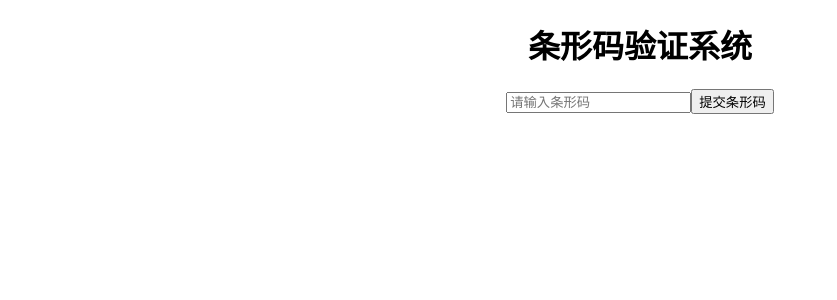
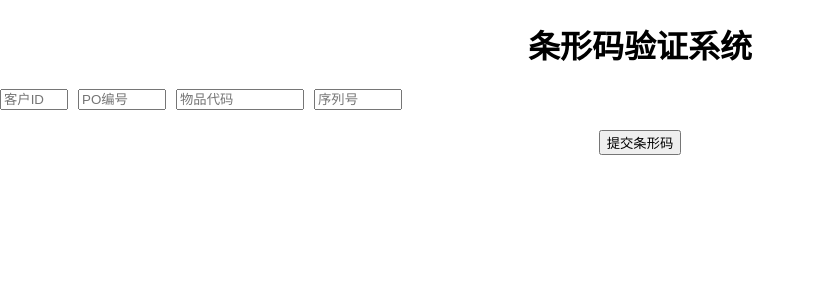
Before and after one commit to pipeapplenan/barcodetest, a React (Create React App) app: page / in a window 1280 px wide. Shown: the top 300 px of the page, without its empty margins (0-837 px from the left). Built offline with nearby package versions, Linux system fonts and the light colour scheme.

Commit message:
change barcode input format

```diff
--- a/src/page/BarcodeScanner.js
+++ b/src/page/BarcodeScanner.js
@@ -1,8 +1,18 @@
 /* global wx */
-import React, { useState, useEffect } from "react";
+
+import React, { useState, useEffect, useRef } from "react";
 
 const BarcodeScanner = () => {
-  const [barcode, setBarcode] = useState(""); // 用于存储输入的条形码
+  // 用于存储用户输入的各个字段
+  const [customerId, setCustomerId] = useState("");
+  const [poNumber, setPoNumber] = useState("");
+  const [itemCode, setItemCode] = useState("");
+  const [serialNumber, setSerialNumber] = useState("");
+
+  // 定义输入框的引用
+  const poNumberRef = useRef(null);
+  const itemCodeRef = useRef(null);
+  const serialNumberRef = useRef(null);
 
   useEffect(() => {
     // 引入微信JS-SDK
@@ -26,16 +36,47 @@ const BarcodeScanner = () => {
     loadWeChatSDK();
   }, []);
 
-  // 手动输入条形码后，点击按钮进行验证
+  // 处理输入并在达到限制时跳到下一个输入框
+  const handleCustomerIdChange = (e) => {
+    setCustomerId(e.target.value);
+    if (e.target.value.length === 2) {
+      poNumberRef.current.focus();
+    }
+  };
+
+  const handlePoNumberChange = (e) => {
+    setPoNumber(e.target.value);
+    if (e.target.value.length === 4) {
+      itemCodeRef.current.focus();
+    }
+  };
+
+  const handleItemCodeChange = (e) => {
+    setItemCode(e.target.value);
+    if (e.target.value.length === 8) {
+      serialNumberRef.current.focus();
+    }
+  };
+
+  const handleSerialNumberChange = (e) => {
+    setSerialNumber(e.target.value);
+  };
+
+  // 提交按钮点击时处理输入
   const handleBarcodeInputSubmit = () => {
-    if (barcode) {
-      // 发送条形码到后端进行验证
+    if (customerId && poNumber && itemCode && serialNumber) {
+      // 发送条形码数据到后端进行验证
       fetch("https://barcodebackend.vercel.app/api/validate-barcode", {
         method: "POST",
         headers: {
           "Content-Type": "application/json",
         },
-        body: JSON.stringify({ barcode }),
+        body: JSON.stringify({
+          customerId,
+          poNumber,
+          itemCode,
+          serialNumber,
+        }),
       })
         .then((response) => response.json())
         .then((data) => {
@@ -45,57 +86,166 @@ const BarcodeScanner = () => {
           console.error("Error:", error);
         });
     } else {
-      alert("请输入条形码");
+      alert("请填写所有字段");
     }
-  };
-
-  const handleScan = () => {
-    wx.ready(() => {
-      wx.scanQRCode({
-        needResult: 1, // 扫描后直接返回结果
-        scanType: ["barCode"], // 只扫描条形码
-        success: (res) => {
-          const result = res.resultStr; // 扫描结果
-          // 发送到后端进行验证
-          fetch("https://barcodebackend.vercel.app/api/validate-barcode", {
-            method: "POST",
-            headers: {
-              "Content-Type": "application/json",
-            },
-            body: JSON.stringify({ barcode: result }),
-          })
-            .then((response) => response.json())
-            .then((data) => {
-              alert("验证结果: " + data.message);
-            })
-            .catch((error) => {
-              console.error("Error:", error);
-            });
-        },
-      });
-    });
   };
 
   return (
     <div>
       <h1>条形码验证系统</h1>
 
-      {/* 输入条形码 */}
-      <input
-        type="text"
-        value={barcode}
-        onChange={(e) => setBarcode(e.target.value)}
-        placeholder="请输入条形码"
-      />
+      {/* 横向排列的输入框 */}
+      <div style={{ display: "flex", gap: "10px" }}>
+        <input
+          type="text"
+          value={customerId}
+          onChange={handleCustomerIdChange}
+          placeholder="客户ID"
+          style={{ width: "60px" }} // 2位长度
+          maxLength={2}
+        />
+        <input
+          type="text"
+          value={poNumber}
+          onChange={handlePoNumberChange}
+          placeholder="PO编号"
+          style={{ width: "80px" }} // 4位长度
+          maxLength={4}
+          ref={poNumberRef} // 引用第二个输入框
+        />
+        <input
+          type="text"
+          value={itemCode}
+          onChange={handleItemCodeChange}
+          placeholder="物品代码"
+          style={{ width: "120px" }} // 8位长度
+          maxLength={8}
+          ref={itemCodeRef} // 引用第三个输入框
+        />
+        <input
+          type="text"
+          value={serialNumber}
+          onChange={handleSerialNumberChange}
+          placeholder="序列号"
+          style={{ width: "80px" }} // 4位长度
+          maxLength={4}
+          ref={serialNumberRef} // 引用第四个输入框
+        />
+      </div>
+
+      <br />
       <button onClick={handleBarcodeInputSubmit}>提交条形码</button>
 
       <br />
       <br />
-
-      {/* 微信扫码功能
-      <button onClick={handleScan}>点击扫码识别</button> */}
     </div>
   );
 };
 
 export default BarcodeScanner;
+
+// import React, { useState, useEffect } from "react";
+
+// const BarcodeScanner = () => {
+//   // 用于存储用户输入的各个字段
+//   const [customerId, setCustomerId] = useState("");
+//   const [poNumber, setPoNumber] = useState("");
+//   const [itemCode, setItemCode] = useState("");
+//   const [serialNumber, setSerialNumber] = useState("");
+
+//   useEffect(() => {
+//     // 引入微信JS-SDK
+//     const loadWeChatSDK = () => {
+//       const script = document.createElement("script");
+//       script.src = "https://res.wx.qq.com/open/js/jweixin-1.6.0.js";
+//       script.async = true;
+//       document.body.appendChild(script);
+
+//       script.onload = () => {
+//         // 微信JS-SDK 配置
+//         wx.config({
+//           appId: "你的AppID", // 从微信公众平台获取
+//           timestamp: "时间戳", // 后端生成的时间戳
+//           nonceStr: "随机字符串", // 后端生成的随机字符串
+//           signature: "签名", // 使用jsapi_ticket生成的签名
+//           jsApiList: ["scanQRCode"], // 需要使用的JS接口列表
+//         });
+//       };
+//     };
+//     loadWeChatSDK();
+//   }, []);
+
+//   // 提交按钮点击时处理输入
+//   const handleBarcodeInputSubmit = () => {
+//     if (customerId && poNumber && itemCode && serialNumber) {
+//       // 发送条形码数据到后端进行验证
+//       fetch("https://barcodebackend.vercel.app/api/validate-barcode", {
+//         method: "POST",
+//         headers: {
+//           "Content-Type": "application/json",
+//         },
+//         body: JSON.stringify({
+//           customerId,
+//           poNumber,
+//           itemCode,
+//           serialNumber,
+//         }),
+//       })
+//         .then((response) => response.json())
+//         .then((data) => {
+//           alert("验证结果: " + data.message);
+//         })
+//         .catch((error) => {
+//           console.error("Error:", error);
+//         });
+//     } else {
+//       alert("请填写所有字段");
+//     }
+//   };
+
+//   return (
+//     <div>
+//       <h1>条形码验证系统</h1>
+
+//       {/* 横向排列的输入框 */}
+//       <div style={{ display: "flex", gap: "10px" }}>
+//         <input
+//           type="text"
+//           value={customerId}
+//           onChange={(e) => setCustomerId(e.target.value)}
+//           placeholder="客户ID"
+//           style={{ width: "120px" }}
+//         />
+//         <input
+//           type="text"
+//           value={poNumber}
+//           onChange={(e) => setPoNumber(e.target.value)}
+//           placeholder="PO编号"
+//           style={{ width: "120px" }}
+//         />
+//         <input
+//           type="text"
+//           value={itemCode}
+//           onChange={(e) => setItemCode(e.target.value)}
+//           placeholder="物品代码"
+//           style={{ width: "120px" }}
+//         />
+//         <input
+//           type="text"
+//           value={serialNumber}
+//           onChange={(e) => setSerialNumber(e.target.value)}
+//           placeholder="序列号"
+//           style={{ width: "120px" }}
+//         />
+//       </div>
+
+//       <br />
+//       <button onClick={handleBarcodeInputSubmit}>提交条形码</button>
+
+//       <br />
+//       <br />
+//     </div>
+//   );
+// };
+
+// export default BarcodeScanner;
```
